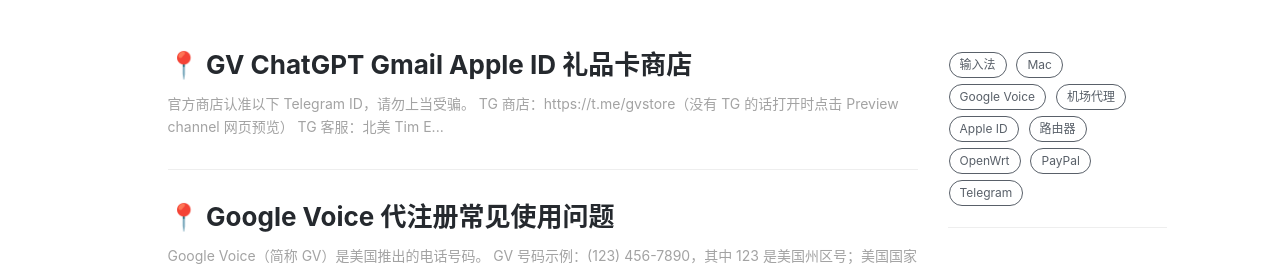
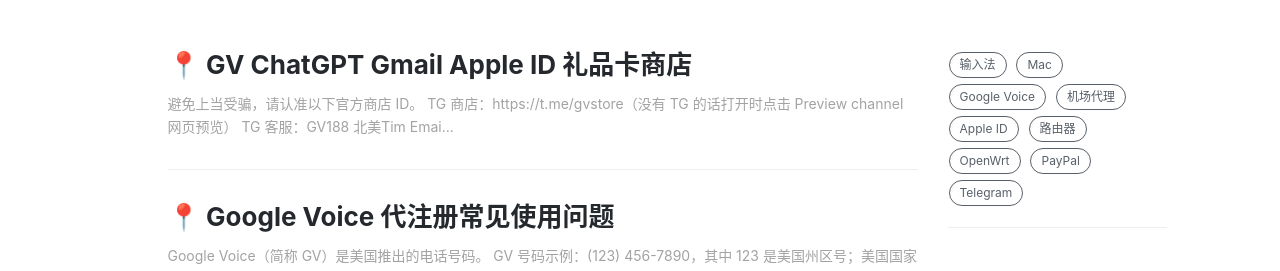
Before and after one commit to ssnhd/ssnhd.github.io, a Jekyll site: the page built from index.html, in a window 1280 px wide and 900 px high. Shown: the part 420-691 px from the top of the window. Built offline with Jekyll 4.4.1, drawn with Linux system fonts in a browser that asks for light colours; nearby versions of some CDN libraries; the list of posts is cut into pages by our own code; comment, search, counter and statistics services are not loaded.

Commit message:
Update 2023-3-19-store.md

```diff
--- a/_posts/2023-3-19-store.md
+++ b/_posts/2023-3-19-store.md
@@ -13,11 +13,11 @@
   - 商店
 ---
 
-官方商店认准以下 Telegram ID，请勿上当受骗。
+避免上当受骗，请认准以下官方商店 ID。
 
 - TG 商店：[https://t.me/gvstore](https://t.me/gvstore)（没有 TG 的话打开时点击 `Preview channel` 网页预览）
-- TG 客服：[北美 Tim](https://t.me/GV188)
-- Email：<ahezuo@gmail.com>
+- TG 客服：[GV188 北美Tim](https://t.me/GV188)
+- Email：<ahezuo@gmail.com> （TG 无法私聊时使用邮件）
 - 程序员群：[https://t.me/V2EXPro](https://t.me/V2EXPro)
 
 ![](https://i.imgur.com/WyJJi3o.png)
```
